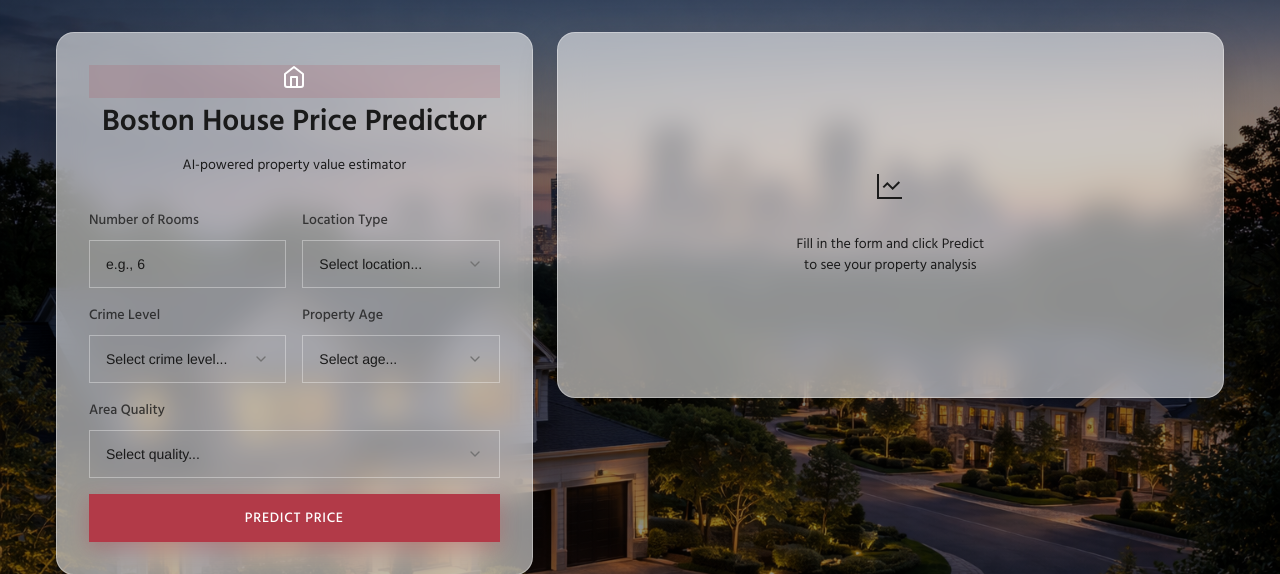
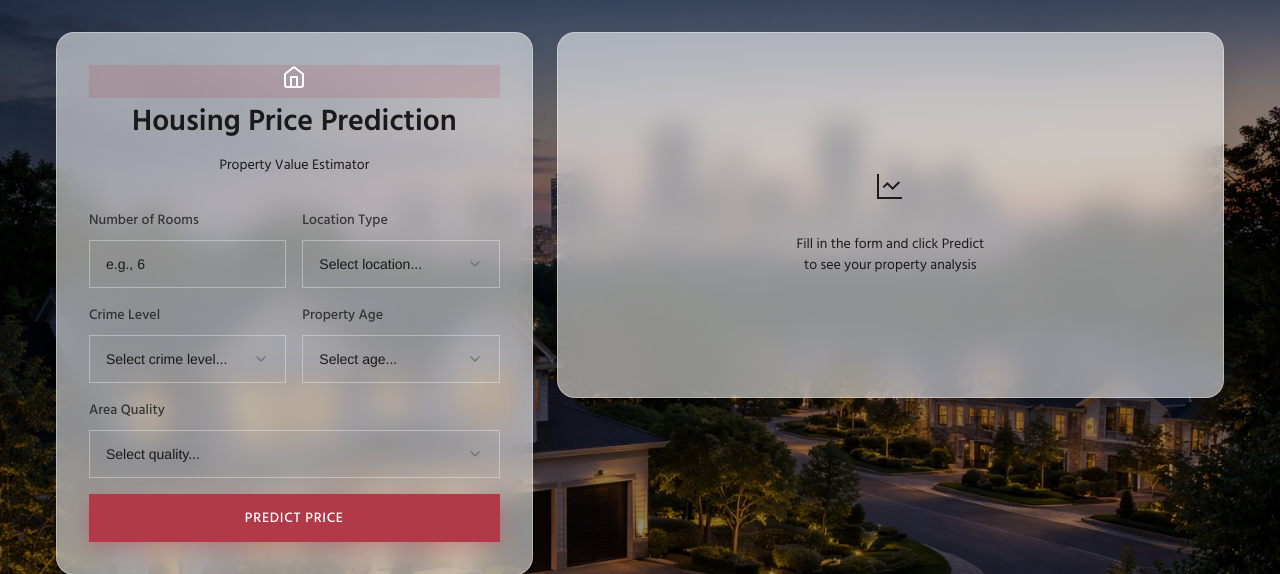
Before and after one commit to Selx10/Project_Boston_Housing_Pricing, a Flask app: page / in a window 1280 px wide. Shown: the top 574 px of the page. Run offline with Flask 3, Linux system fonts and the light colour scheme; parts of the project's set-up code (start-up, migrations or seed data) failed here and were passed over.

Commit message:
deployment setup

```diff
--- a/templates/home.html
+++ b/templates/home.html
@@ -23,8 +23,8 @@
                 <polyline points="9 22 9 12 15 12 15 22"/>
               </svg>
             </div>
-            <h1 class="header-title">Boston House Price Predictor</h1>
-            <p class="header-subtitle">AI-powered property value estimator</p>
+            <h1 class="header-title">Housing Price Prediction</h1>
+            <p class="header-subtitle">Property Value Estimator</p>
           </header>
           <form id="predictionForm" class="form" action="{{ url_for('predict') }}" method="POST">
             <div class="form-grid">
```
